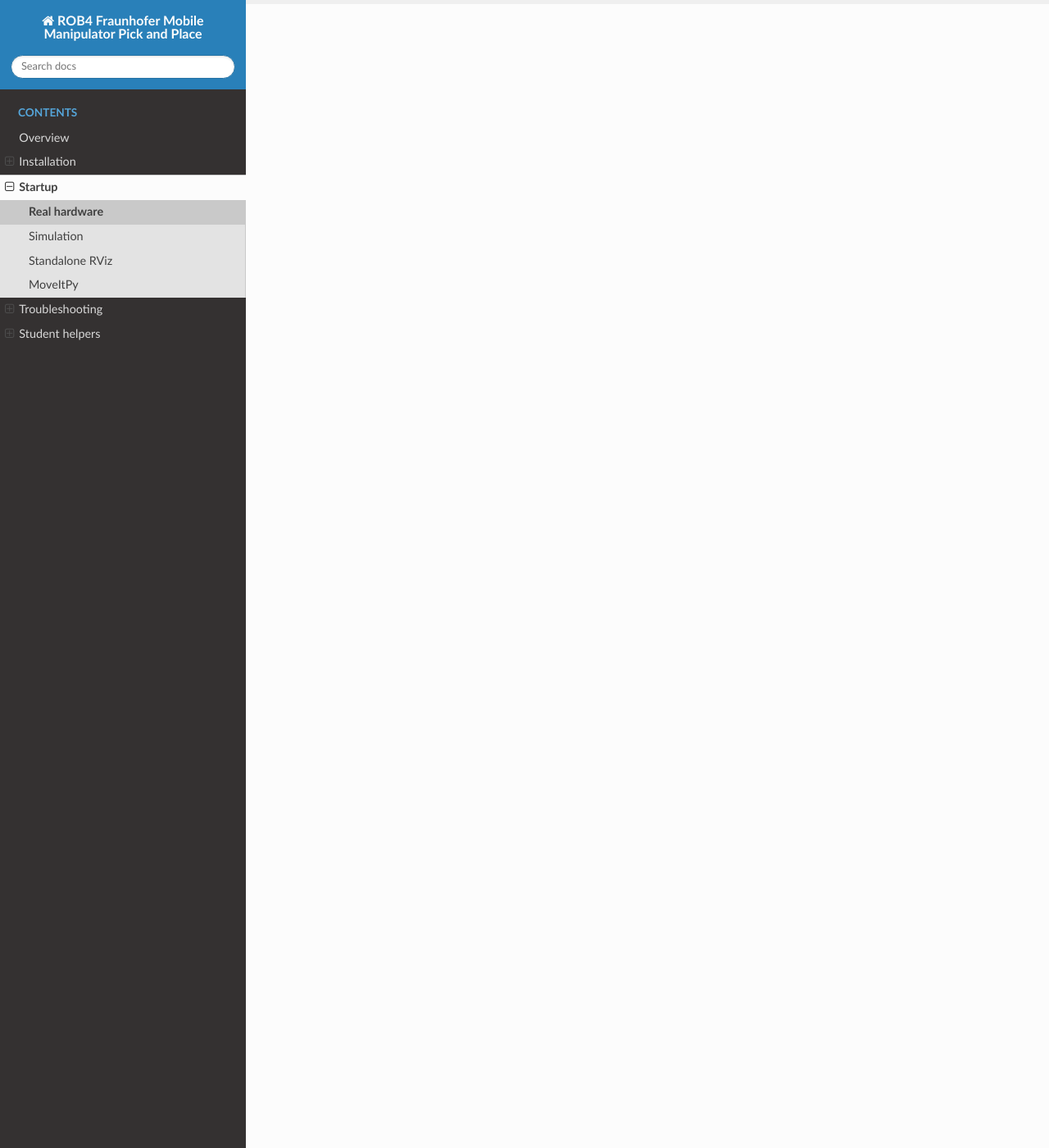
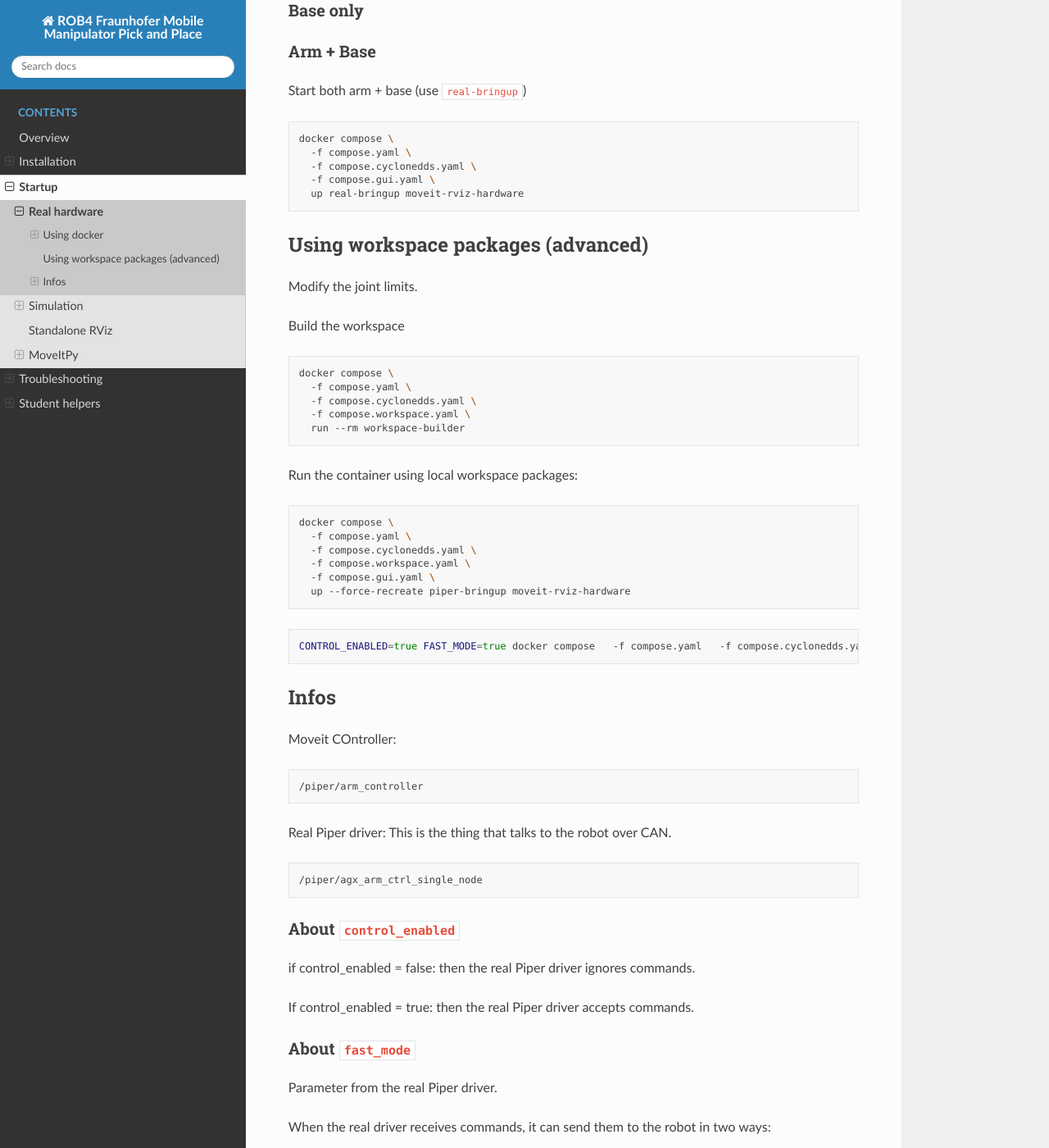
Before and after one commit to 2026-2027-ROB4-Fraunhofer/project-docs, a Sphinx documentation site: the page built from docs/startup/real_hardware.md, in a window 1280 px wide and 1400 px high, scrolled down 1395 px. Shown: the whole window at 82% size. Built offline with Sphinx 7.4.7 and the Read the Docs theme 3.1.0, drawn with Linux system fonts in a browser that asks for light colours; some of the changed text lies outside the part shown.

Commit message:
commands for docker sim

````diff
--- a/docs/startup/real_hardware.md
+++ b/docs/startup/real_hardware.md
@@ -30,3 +30,142 @@
 ros2 launch curtmini_piper_bringup bringup.launch.py \
   start_base:=false start_arm_hardware:=false
 ```
+
+
+
+## Using docker
+
+```sh
+sudo ip link set can0 up type can bitrate 1000000
+```
+
+Verify:
+```sh
+ip -details -statistics link show can0
+```
+
+### Arm only
+
+Start only the arm (use `piper-bringup`)
+```sh
+docker compose \
+  -f compose.yaml \
+  -f compose.cyclonedds.yaml \
+  -f compose.gui.yaml \
+  up piper-bringup moveit-rviz-hardware
+```
+
+Stop it (or down)
+```sh
+docker compose \
+  -f compose.yaml \
+  -f compose.cyclonedds.yaml \
+  -f compose.gui.yaml \
+  down piper-bringup moveit-rviz-hardware
+```
+
+### Base only
+
+### Arm + Base
+Start both arm + base (use `real-bringup`)
+```sh
+docker compose \
+  -f compose.yaml \
+  -f compose.cyclonedds.yaml \
+  -f compose.gui.yaml \
+  up real-bringup moveit-rviz-hardware
+```
+
+
+
+## Using workspace packages (advanced)
+
+
+Modify the joint limits.
+
+Build the workspace
+```sh
+docker compose \
+  -f compose.yaml \
+  -f compose.cyclonedds.yaml \
+  -f compose.workspace.yaml \
+  run --rm workspace-builder
+```
+
+
+Run the container using local workspace packages:
+```sh
+docker compose \
+  -f compose.yaml \
+  -f compose.cyclonedds.yaml \
+  -f compose.workspace.yaml \
+  -f compose.gui.yaml \
+  up --force-recreate piper-bringup moveit-rviz-hardware
+```
+
+
+```sh
+CONTROL_ENABLED=true FAST_MODE=true docker compose   -f compose.yaml   -f compose.cyclonedds.yaml   -f compose.workspace.yaml   -f compose.gui.yaml down piper-bringup moveit-rviz-hardware
+
+```
+
+
+## Infos
+
+
+Moveit COntroller:
+
+```text
+/piper/arm_controller
+```
+
+Real Piper driver:
+This is the thing that talks to the robot over CAN.
+
+```text
+/piper/agx_arm_ctrl_single_node
+```
+
+### About `control_enabled`
+
+if control_enabled = false:
+then the real Piper driver ignores commands.
+
+If control_enabled = true:
+then the real Piper driver accepts commands.
+
+
+
+### About `fast_mode`
+
+Parameter from the real Piper driver.
+
+
+When the real driver receives commands, it can send them to the robot in two ways:
+1. fast_mode = false
+Uses:  `move_j` (go to this joint pose as a normal move)
+
+2. fast_mode = true
+Uses: `move_js` (stream joint setpoints continuously. )Since MoveIt sends many small trajectory points quickly, `fast_mode=true` may fit better.
+
+
+So command path:
+```text
+RViz says:
+  "Move to this target."
+
+MoveIt sends the path to:
+  /piper/arm_controller
+
+/piper/arm_controller is fake-backed:
+  it says "done" when the fake robot reaches the target.
+
+Meanwhile, a bridge publishes those fake joint positions to:
+  /piper/control/joint_states
+
+The real Piper driver listens there:
+  /piper/agx_arm_ctrl_single_node
+
+But the real driver only acts if:
+  control_enabled = true
+```
````
Also changed, not shown: docs/installation/software/index.md (+5 -0 lines), docs/startup/moveitpy.md (+15 -1 lines), docs/startup/simulation.md (+34 -1 lines).
